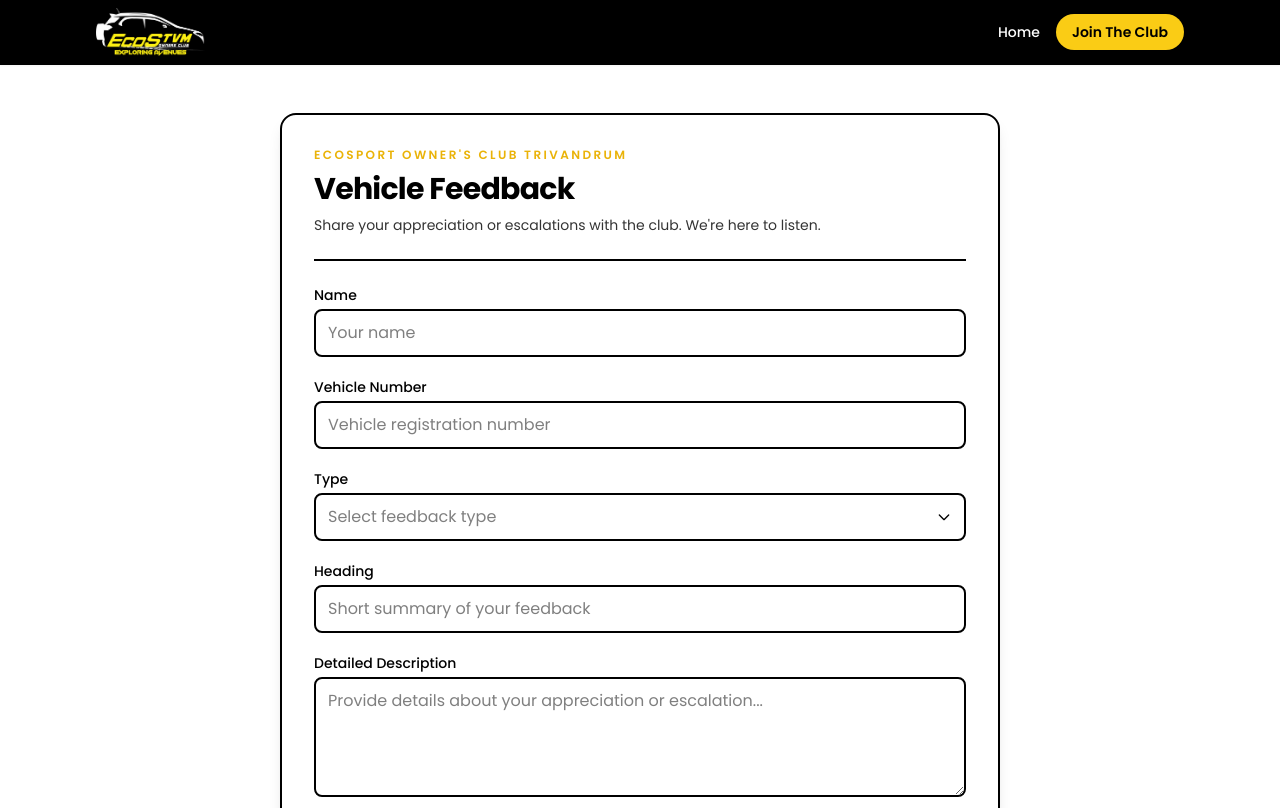
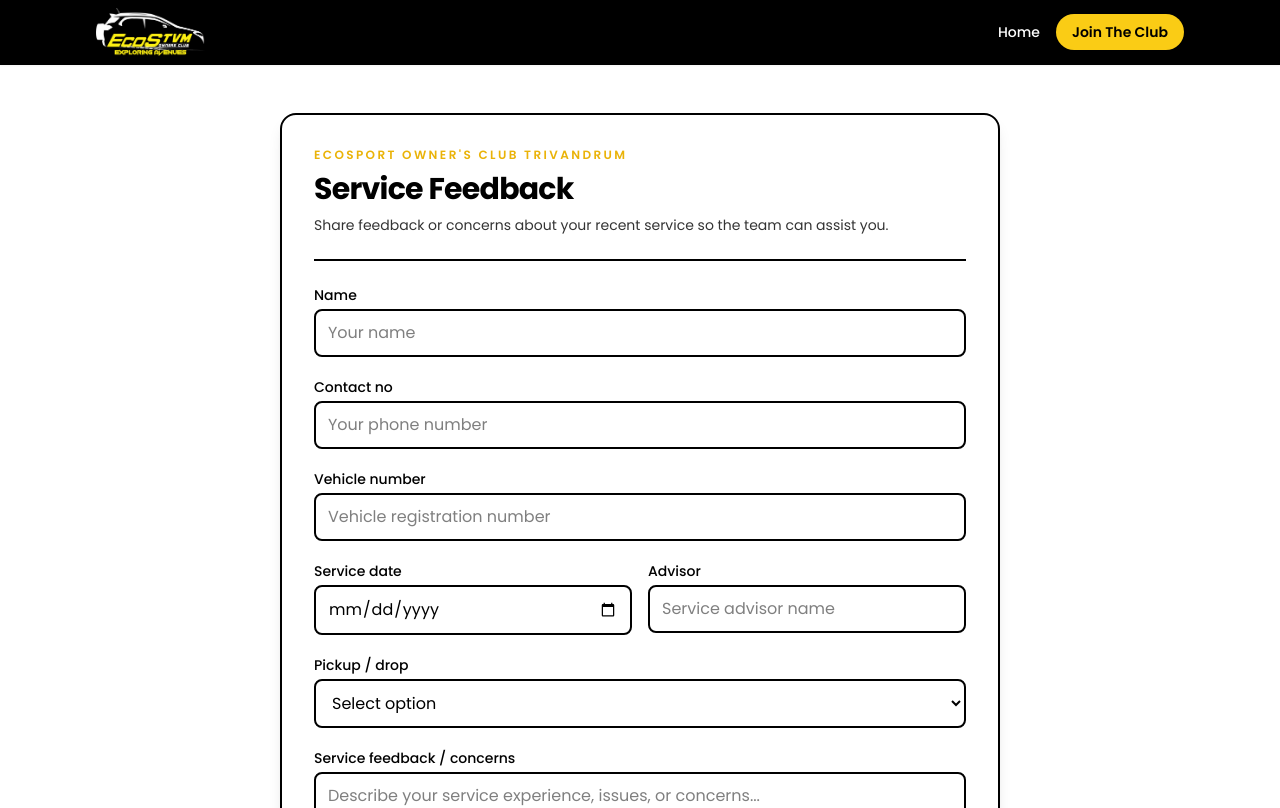
Before and after one commit to touchpointee/ecostvm, a Next.js app: page / in a window 1280 px wide. Shown: the top 808 px of the page. Built offline with nearby package versions, Linux system fonts and the light colour scheme.

Commit message:
build fix

```diff
--- a/app/(protected)/page.tsx
+++ b/app/(protected)/page.tsx
@@ -1,53 +1,22 @@
 "use client";
 
-import { useState, useRef, useEffect } from "react";
+import { useState } from "react";
 import Header from "../components/Header";
 import Footer from "../components/Footer";
 
-type FeedbackType = "Appreciation" | "Escalation" | "";
-
-const TYPE_OPTIONS: { value: FeedbackType; label: string }[] = [
-  { value: "", label: "Select feedback type" },
-  { value: "Appreciation", label: "Appreciation" },
-  { value: "Escalation", label: "Escalation" },
-];
-
 export default function FeedbackPage() {
   const [name, setName] = useState("");
+  const [contactNumber, setContactNumber] = useState("");
   const [vehicleNumber, setVehicleNumber] = useState("");
-  const [type, setType] = useState<FeedbackType>("");
-  const [heading, setHeading] = useState("");
-  const [detailedDescription, setDetailedDescription] = useState("");
+  const [serviceDate, setServiceDate] = useState("");
+  const [advisor, setAdvisor] = useState("");
+  const [pickupDrop, setPickupDrop] = useState("");
+  const [concerns, setConcerns] = useState("");
   const [submitting, setSubmitting] = useState(false);
   const [message, setMessage] = useState<{ type: "success" | "error"; text: string } | null>(null);
-  const [typeOpen, setTypeOpen] = useState(false);
-  const typeDropdownRef = useRef<HTMLDivElement>(null);
-
-  useEffect(() => {
-    function handleClickOutside(event: MouseEvent) {
-      if (typeDropdownRef.current && !typeDropdownRef.current.contains(event.target as Node)) {
-        setTypeOpen(false);
-      }
-    }
-    function handleEscape(e: KeyboardEvent) {
-      if (e.key === "Escape") setTypeOpen(false);
-    }
-    if (typeOpen) {
-      document.addEventListener("mousedown", handleClickOutside);
-      document.addEventListener("keydown", handleEscape);
-    }
-    return () => {
-      document.removeEventListener("mousedown", handleClickOutside);
-      document.removeEventListener("keydown", handleEscape);
-    };
-  }, [typeOpen]);
 
   async function handleSubmit(e: React.FormEvent) {
     e.preventDefault();
-    if (!type) {
-      setMessage({ type: "error", text: "Please select a feedback type." });
-      return;
-    }
     setSubmitting(true);
     setMessage(null);
     try {
@@ -56,10 +25,12 @@ export default function FeedbackPage() {
         headers: { "Content-Type": "application/json" },
         body: JSON.stringify({
           name,
+          contactNumber,
           vehicleNumber,
-          type,
-          heading,
-          detailedDescription,
+          serviceDate,
+          advisor,
+          pickupDrop,
+          concerns,
         }),
       });
       const data = await res.json().catch(() => ({}));
@@ -69,10 +40,12 @@ export default function FeedbackPage() {
       }
       setMessage({ type: "success", text: "Thank you! Your feedback has been submitted." });
       setName("");
+      setContactNumber("");
       setVehicleNumber("");
-      setType("");
-      setHeading("");
-      setDetailedDescription("");
+      setServiceDate("");
+      setAdvisor("");
+      setPickupDrop("");
+      setConcerns("");
     } catch {
       setMessage({ type: "error", text: "Something went wrong. Please try again." });
     } finally {
@@ -90,10 +63,10 @@ export default function FeedbackPage() {
               EcoSport Owner&apos;s Club Trivandrum
             </p>
             <h1 className="mt-2 text-2xl font-bold tracking-tight text-black sm:text-3xl">
-              Vehicle Feedback
+              Service Feedback
             </h1>
             <p className="mt-2 text-sm text-black/80">
-              Share your appreciation or escalations with the club. We&apos;re here to listen.
+              Share feedback or concerns about your recent service so the team can assist you.
             </p>
           </div>
 
@@ -113,8 +86,23 @@ export default function FeedbackPage() {
               />
             </div>
             <div>
+              <label htmlFor="contactNumber" className="block text-sm font-medium text-black">
+                Contact no
+              </label>
+              <input
+                id="contactNumber"
+                type="tel"
+                inputMode="tel"
+                value={contactNumber}
+                onChange={(e) => setContactNumber(e.target.value)}
+                placeholder="Your phone number"
+                className="mt-1 block w-full rounded-lg border-2 border-black bg-white px-3 py-2.5 text-black placeholder:text-black/50 focus:border-yellow-500 focus:outline-none focus:ring-2 focus:ring-yellow-500"
+                required
+              />
+            </div>
+            <div>
               <label htmlFor="vehicleNumber" className="block text-sm font-medium text-black">
-                Vehicle Number
+                Vehicle number
               </label>
               <input
                 id="vehicleNumber"
@@ -126,84 +114,61 @@ export default function FeedbackPage() {
                 required
               />
             </div>
-            <div ref={typeDropdownRef} className="relative">
-              <label id="type-label" className="block text-sm font-medium text-black">
-                Type
-              </label>
-              <input type="hidden" name="type" value={type} required />
-              <button
-                type="button"
-                id="type"
-                aria-haspopup="listbox"
-                aria-expanded={typeOpen}
-                aria-labelledby="type-label"
-                aria-required
-                onClick={() => setTypeOpen((o) => !o)}
-                onFocus={() => setTypeOpen(true)}
-                className="mt-1 flex w-full items-center justify-between rounded-lg border-2 border-black bg-white px-3 py-2.5 text-left text-black transition-colors placeholder:text-black/50 focus:border-yellow-500 focus:outline-none focus:ring-2 focus:ring-yellow-500 focus:ring-offset-0 hover:border-black/80"
-              >
-                <span className={type ? "" : "text-black/50"}>
-                  {TYPE_OPTIONS.find((o) => o.value === type)?.label ?? "Select feedback type"}
-                </span>
-                <svg
-                  className={`h-4 w-4 shrink-0 text-black transition-transform ${typeOpen ? "rotate-180" : ""}`}
-                  fill="none"
-                  stroke="currentColor"
-                  viewBox="0 0 24 24"
-                >
-                  <path strokeLinecap="round" strokeLinejoin="round" strokeWidth={2} d="M19 9l-7 7-7-7" />
-                </svg>
-              </button>
-              {typeOpen && (
-                <ul
-                  role="listbox"
-                  aria-labelledby="type-label"
-                  className="absolute z-10 mt-1 max-h-48 w-full overflow-auto rounded-lg border-2 border-black bg-white py-1 shadow-lg"
-                >
-                  {TYPE_OPTIONS.map((opt) => (
-                    <li
-                      key={opt.value || "placeholder"}
-                      role="option"
-                      aria-selected={type === opt.value}
-                      onClick={() => {
-                        setType(opt.value);
-                        setTypeOpen(false);
-                      }}
-                      className={`cursor-pointer px-3 py-2.5 text-sm transition-colors ${
-                        type === opt.value
-                          ? "bg-yellow-400 font-medium text-black"
-                          : "text-black hover:bg-yellow-100"
-                      } ${!opt.value ? "text-black/50" : ""}`}
-                    >
-                      {opt.label}
-                    </li>
-                  ))}
-                </ul>
-              )}
+            <div className="grid gap-4 sm:grid-cols-2">
+              <div>
+                <label htmlFor="serviceDate" className="block text-sm font-medium text-black">
+                  Service date
+                </label>
+                <input
+                  id="serviceDate"
+                  type="date"
+                  value={serviceDate}
+                  onChange={(e) => setServiceDate(e.target.value)}
+                  className="mt-1 block w-full rounded-lg border-2 border-black bg-white px-3 py-2.5 text-black placeholder:text-black/50 focus:border-yellow-500 focus:outline-none focus:ring-2 focus:ring-yellow-500"
+                  required
+                />
+              </div>
+              <div>
+                <label htmlFor="advisor" className="block text-sm font-medium text-black">
+                  Advisor
+                </label>
+                <input
+                  id="advisor"
+                  type="text"
+                  value={advisor}
+                  onChange={(e) => setAdvisor(e.target.value)}
+                  placeholder="Service advisor name"
+                  className="mt-1 block w-full rounded-lg border-2 border-black bg-white px-3 py-2.5 text-black placeholder:text-black/50 focus:border-yellow-500 focus:outline-none focus:ring-2 focus:ring-yellow-500"
+                />
+              </div>
             </div>
             <div>
-              <label htmlFor="heading" className="block text-sm font-medium text-black">
-                Heading
+              <label htmlFor="pickupDrop" className="block text-sm font-medium text-black">
+                Pickup / drop
               </label>
-              <input
-                id="heading"
-                type="text"
-                value={heading}
-                onChange={(e) => setHeading(e.target.value)}
-                placeholder="Short summary of your feedback"
-                className="mt-1 block w-full rounded-lg border-2 border-black bg-white px-3 py-2.5 text-black placeholder:text-black/50 focus:border-yellow-500 focus:outline-none focus:ring-2 focus:ring-yellow-500"
-              />
+              <select
+                id="pickupDrop"
+                value={pickupDrop}
+                onChange={(e) => setPickupDrop(e.target.value)}
+                className="mt-1 block w-full rounded-lg border-2 border-black bg-white px-3 py-2.5 text-black focus:border-yellow-500 focus:outline-none focus:ring-2 focus:ring-yellow-500"
+              >
+                <option value="">Select option</option>
+                <option value="Pickup">Pickup</option>
+                <option value="Drop">Drop</option>
+                <option value="Pickup & Drop">Pickup & Drop</option>
+                <option value="None">None</option>
+              </select>
             </div>
             <div>
-              <label htmlFor="detailedDescription" className="block text-sm font-medium text-black">
-                Detailed Description
+              <label htmlFor="concerns" className="block text-sm font-medium text-black">
+                Service feedback / concerns
               </label>
               <textarea
-                id="detailedDescription"
+                id="concerns"
                 rows={4}
-                value={detailedDescription}
-                onChange={(e) => setDetailedDescription(e.target.value)}
-                placeholder="Provide details about your appreciation or escalation..."
+                value={concerns}
+                onChange={(e) => setConcerns(e.target.value)}
+                placeholder="Describe your service experience, issues, or concerns..."
                 className="mt-1 block w-full rounded-lg border-2 border-black bg-white px-3 py-2.5 text-black placeholder:text-black/50 focus:border-yellow-500 focus:outline-none focus:ring-2 focus:ring-yellow-500"
                 required
               />
--- a/app/api/feedback/[id]/retry/route.ts
+++ b/app/api/feedback/[id]/retry/route.ts
@@ -4,13 +4,13 @@ import { getDb } from "@/lib/mongo";
 import { getJids } from "@/lib/jids";
 import { connect, sendComposing } from "@/lib/whatsapp";
 
-const HEADER = "🚗 *EcoSport TVM - New Feedback*";
+const HEADER = "🚗 *EcoSport TVM - Service Feedback*";
 const PUBLIC_FEEDBACK_BASE =
   process.env.PUBLIC_FEEDBACK_URL || "https://example.com/feedback";
 
 function formatMessage(feedbackId: string): string {
   const url = `${PUBLIC_FEEDBACK_BASE}/${feedbackId}`;
-  return [HEADER, "", `View feedback: ${url}`].join("\n");
+  return [HEADER, "", `View full feedback: ${url}`].join("\n");
 }
 
 export async function POST(
@@ -27,9 +27,7 @@ export async function POST(
     }
 
     const jids = await getJids();
-    const type = feedback.type === "Escalation" ? "Escalation" : "Appreciation";
-    const groupJid =
-      type === "Appreciation" ? jids.appreciationGroupJid : jids.escalationGroupJid;
+    const groupJid = jids.appreciationGroupJid || jids.escalationGroupJid;
 
     if (!groupJid?.trim()) {
       await db.collection("feedback").updateOne(
@@ -37,14 +35,14 @@ export async function POST(
         {
           $set: {
             whatsappSent: false,
-            whatsappError: `No ${type} group JID configured`,
+            whatsappError: "No group JID configured",
           },
           $inc: { attempts: 1 },
         }
       );
       return NextResponse.json({
         success: false,
-        error: `No ${type} group JID configured`,
+        error: "No group JID configured",
       });
     }
 
--- a/app/api/feedback/route.ts
+++ b/app/api/feedback/route.ts
@@ -2,14 +2,36 @@ import { NextRequest, NextResponse } from "next/server";
 import { getJids } from "@/lib/jids";
 import { connect, sendComposing } from "@/lib/whatsapp";
 import { getDb } from "@/lib/mongo";
+import { startRetryScheduler } from "@/lib/retryScheduler";
 
-const HEADER = "🚗 *EcoSport TVM - New Feedback*";
+const HEADER = "🚗 *EcoSport TVM - Service Feedback*";
 const PUBLIC_FEEDBACK_BASE =
   process.env.PUBLIC_FEEDBACK_URL || "https://example.com/feedback";
 
-function formatMessage(feedbackId: string): string {
+function formatMessage(
+  feedbackId: string,
+  details: {
+    name?: string;
+    contactNumber?: string;
+    vehicleNumber?: string;
+    serviceDate?: string;
+    advisor?: string;
+    pickupDrop?: string;
+  }
+): string {
   const url = `${PUBLIC_FEEDBACK_BASE}/${feedbackId}`;
-  const lines = [HEADER, "", `View feedback: ${url}`];
+  const lines = [
+    HEADER,
+    "",
+    details.name ? `Name: ${details.name}` : undefined,
+    details.contactNumber ? `Contact: ${details.contactNumber}` : undefined,
+    details.vehicleNumber ? `Vehicle: ${details.vehicleNumber}` : undefined,
+    details.serviceDate ? `Service date: ${details.serviceDate}` : undefined,
+    details.advisor ? `Advisor: ${details.advisor}` : undefined,
+    details.pickupDrop ? `Pickup / drop: ${details.pickupDrop}` : undefined,
+    "",
+    `View full feedback: ${url}`,
+  ].filter((line) => line !== undefined) as string[];
   return lines.join("\n");
 }
 
@@ -18,18 +40,29 @@ function randomDelay(minMs: number, maxMs: number): Promise<void> {
   return new Promise((r) => setTimeout(r, delay));
 }
 
+// Ensure the background retry scheduler is running in this server process.
+startRetryScheduler();
+
 export async function POST(request: NextRequest) {
   try {
     const body = await request.json();
-    const { name, vehicleNumber, type, heading, detailedDescription } = body;
-    if (!name || !vehicleNumber || !type || !detailedDescription) {
+    const {
+      name,
+      contactNumber,
+      vehicleNumber,
+      serviceDate,
+      advisor,
+      pickupDrop,
+      concerns,
+    } = body;
+    if (!name || !vehicleNumber || !serviceDate || !concerns) {
       return NextResponse.json(
-        { error: "Missing required fields: name, vehicleNumber, type, detailedDescription" },
+        {
+          error:
+            "Missing required fields: name, vehicleNumber, serviceDate, concerns (service feedback).",
+        },
         { status: 400 }
       );
-    }
-    if (type !== "Appreciation" && type !== "Escalation") {
-      return NextResponse.json({ error: "Invalid type. Use Appreciation or Escalation." }, { status: 400 });
     }
 
     // 1. Persist feedback in MongoDB
@@ -37,10 +70,12 @@ export async function POST(request: NextRequest) {
     const now = new Date();
     const insertResult = await db.collection("feedback").insertOne({
       name: String(name).trim(),
+      contactNumber: contactNumber != null ? String(contactNumber).trim() : undefined,
       vehicleNumber: String(vehicleNumber).trim(),
-      type: String(type),
-      heading: heading != null ? String(heading) : undefined,
-      detailedDescription: String(detailedDescription).trim(),
+      serviceDate: String(serviceDate),
+      advisor: advisor != null ? String(advisor).trim() : undefined,
+      pickupDrop: pickupDrop != null ? String(pickupDrop) : undefined,
+      concerns: String(concerns).trim(),
       createdAt: now,
       whatsappSent: false,
       whatsappError: null,
@@ -49,12 +84,20 @@ export async function POST(request: NextRequest) {
 
     // 2. Route to appropriate WhatsApp group (best-effort only)
     const jids = await getJids();
-    const groupJid = type === "Appreciation" ? jids.appreciationGroupJid : jids.escalationGroupJid;
+    // Use Appreciation group JID for service feedback by default
+    const groupJid = jids.appreciationGroupJid || jids.escalationGroupJid;
     let whatsappSent = false;
     let whatsappError: string | null = null;
 
     if (groupJid?.trim()) {
-      const text = formatMessage(String(insertResult.insertedId));
+      const text = formatMessage(String(insertResult.insertedId), {
+        name,
+        contactNumber,
+        vehicleNumber,
+        serviceDate,
+        advisor,
+        pickupDrop,
+      });
 
       try {
         const socket = await connect();
@@ -68,7 +111,8 @@ export async function POST(request: NextRequest) {
           err instanceof Error ? err.message : "Failed to send WhatsApp notification";
       }
     } else {
-      whatsappError = `No ${type} group JID configured. Please set it in the Admin portal.`;
+      whatsappError =
+        "No group JID configured. Please set at least one group JID in the Admin portal.";
     }
 
     await db.collection("feedback").updateOne(
--- /dev/null
+++ b/lib/retryScheduler.ts
@@ -0,0 +1,83 @@
+import { ObjectId } from "mongodb";
+import { getDb } from "./mongo";
+import { getJids } from "./jids";
+import { connect, sendComposing } from "./whatsapp";
+
+const HEADER = "🚗 *EcoSport TVM - Service Feedback*";
+const PUBLIC_FEEDBACK_BASE =
+  process.env.PUBLIC_FEEDBACK_URL || "https://example.com/feedback";
+
+function formatMessage(feedbackId: string): string {
+  const url = `${PUBLIC_FEEDBACK_BASE}/${feedbackId}`;
+  return [HEADER, "", `View full feedback: ${url}`].join("\n");
+}
+
+let started = false;
+
+async function retryFailedOnce(): Promise<void> {
+  try {
+    const db = await getDb();
+    const cursor = db
+      .collection("feedback")
+      .find({
+        whatsappSent: false,
+        attempts: { $lt: 10 },
+      })
+      .sort({ createdAt: 1 })
+      .limit(10);
+
+    const items = await cursor.toArray();
+    if (items.length === 0) {
+      return;
+    }
+
+    const jids = await getJids();
+    const socket = await connect();
+
+    for (const doc of items) {
+      const _id = doc._id as ObjectId;
+      const id = _id.toString();
+      const groupJid = jids.appreciationGroupJid || jids.escalationGroupJid;
+
+      let whatsappSent = false;
+      let whatsappError: string | null = null;
+
+      if (!groupJid?.trim()) {
+        whatsappError = "No group JID configured";
+      } else {
+        const text = formatMessage(id);
+        try {
+          await sendComposing(groupJid.trim(), 3000);
+          await socket.sendMessage(groupJid.trim(), { text });
+          whatsappSent = true;
+        } catch (err) {
+          console.error("[retryScheduler] WhatsApp send failed", err);
+          whatsappError =
+            err instanceof Error ? err.message : "Failed to send WhatsApp notification";
+        }
+      }
+
+      await db.collection("feedback").updateOne(
+        { _id },
+        {
+          $set: {
+            whatsappSent,
+            whatsappError,
+          },
+          $inc: { attempts: 1 },
+        }
+      );
+    }
+  } catch (e) {
+    console.error("[retryScheduler] batch failed", e);
+  }
+}
+
+export function startRetryScheduler() {
+  if (started) return;
+  started = true;
+  const FIVE_MINUTES = 5 * 60 * 1000;
+  // Run once shortly after start, then every 5 minutes.
+  setTimeout(retryFailedOnce, 30_000).unref?.();
+  setInterval(retryFailedOnce, FIVE_MINUTES).unref?.();
+}
```
